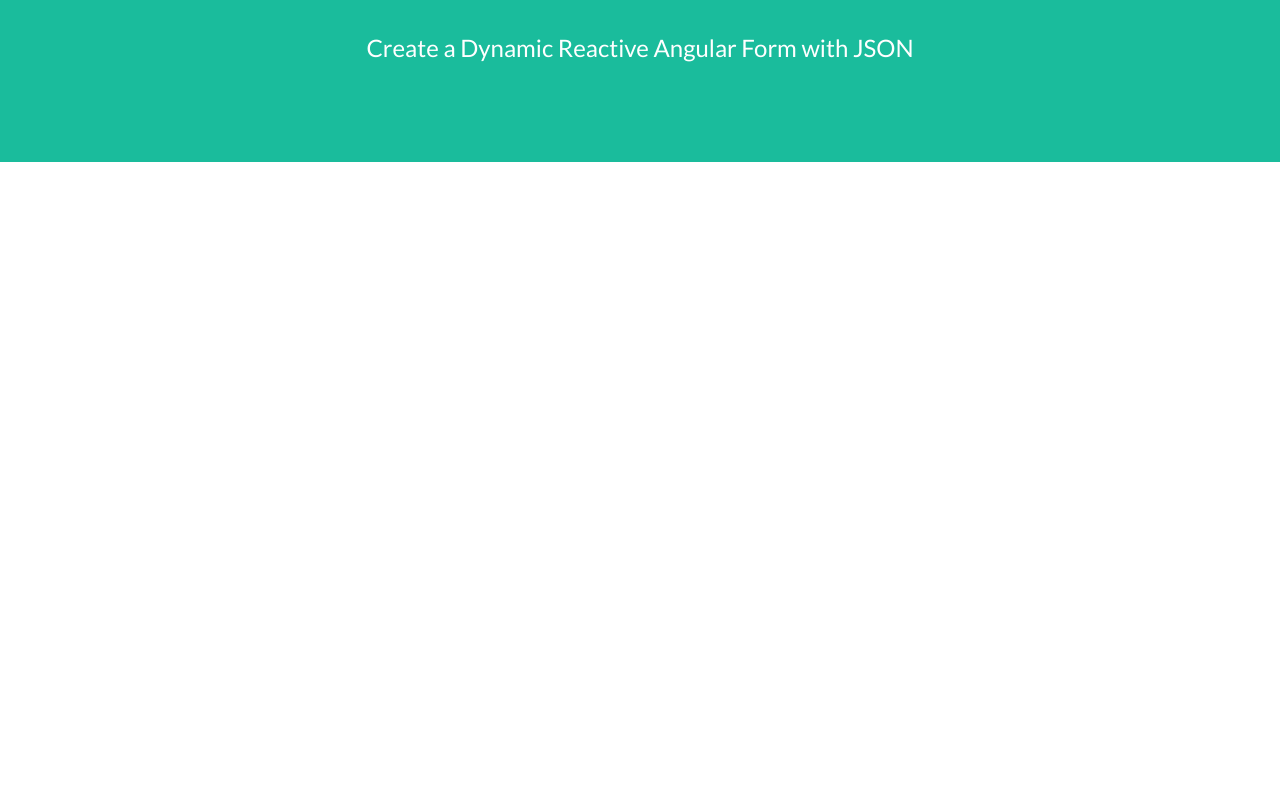
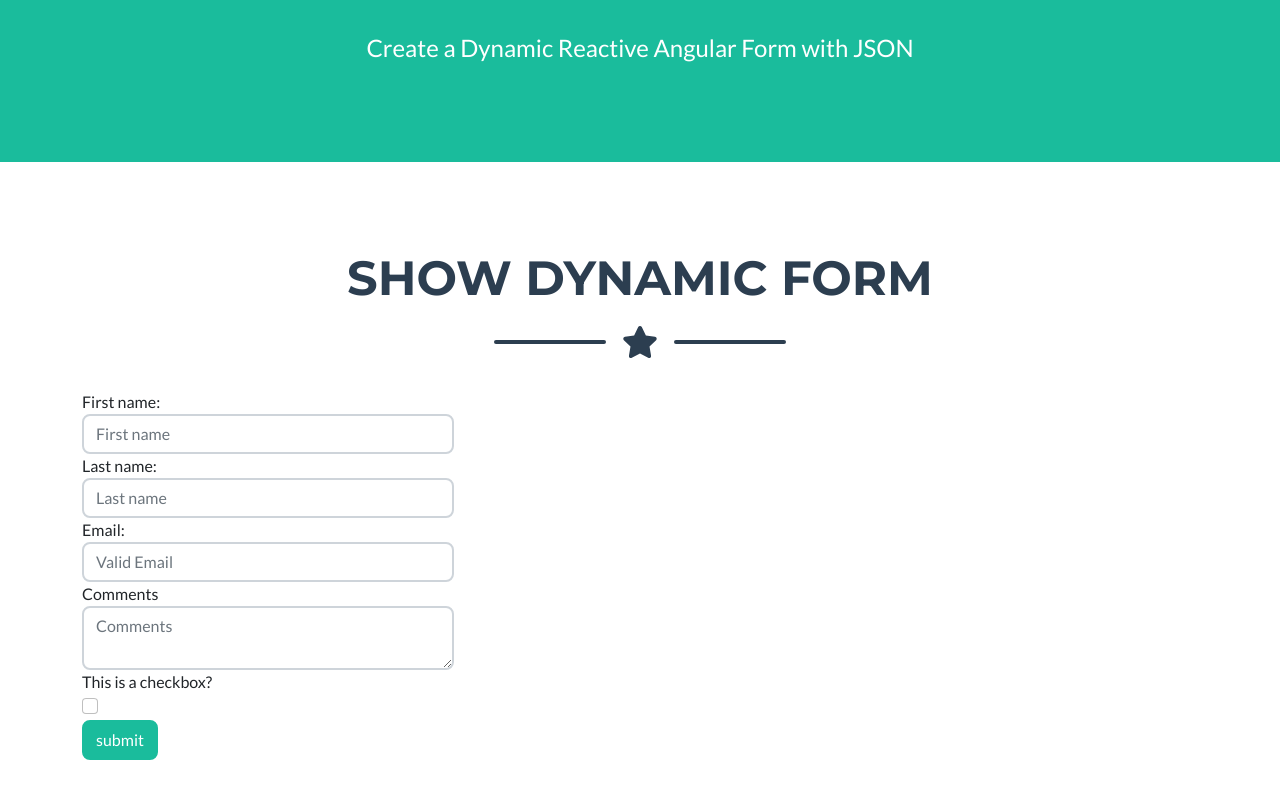
Before and after one commit to mmousa8189/create-a-dynamic-reactive-angular-orm-with-json, an Angular app: page /showdynamicform in a window 1280 px wide. Before the commit this address led to /. Shown: the part 318-1116 px from the top of the page. Before the commit the page ends 800 px from the top, so only its background shows below. Built offline with nearby package versions, Linux system fonts and the light colour scheme.

Commit message:
enhance form

```diff
--- a/src/app/app-routing.module.ts
+++ b/src/app/app-routing.module.ts
@@ -4,8 +4,9 @@
 
 
 const routes: Routes = [
+  { path: 'showdynamicform', component: DynamicFormComponent },
   //{ path: 'buildform', component: HeroesComponent },
-  { path: 'showform', component: DynamicFormComponent }
+  {path: '**', redirectTo: '/' },
 ];
 @NgModule({
   imports: [RouterModule.forRoot(routes)],
--- a/src/app/app.component.html
+++ b/src/app/app.component.html
@@ -8,7 +8,7 @@
       </button>
       <div class="collapse navbar-collapse" id="navbarResponsive">
           <ul class="navbar-nav ms-auto">
-              <li class="nav-item mx-0 mx-lg-1"><a class="nav-link py-3 px-0 px-lg-3 rounded"  routerLink="/showform">Show Form</a></li>
+              <li class="nav-item mx-0 mx-lg-1"><a class="nav-link py-3 px-0 px-lg-3 rounded"  routerLink="/showdynamicform">Show Form</a></li>
               <li class="nav-item mx-0 mx-lg-1"><a class="nav-link py-3 px-0 px-lg-3 rounded" routerLink="/buildform">Form Builder</a></li>
           </ul>
       </div>
--- a/src/app/components/json-form/json-form.component.html
+++ b/src/app/components/json-form/json-form.component.html
@@ -1,7 +1,13 @@
-<form [formGroup]="myForm" (ngSubmit)="onSubmit()">
-  <div *ngFor="let control of jsonFormData?.controls">
-    <label>{{ control.label }}</label>
+
+<form [formGroup]="dynmicForm" (ngSubmit)="onSubmit()">
+  <div
+    class="form-group col-md-4"
+    *ngFor="let control of jsonFormData?.controls"
+  >
+    <label attr.for="{{ control.id }}">{{ control.label }}</label>
     <input
+      class="form-control"
+      attr.id="{{ control.id }}"
       *ngIf="
         [
           'text',
@@ -16,27 +22,30 @@
       [type]="control.type"
       [formControlName]="control.name"
       [value]="control.value"
+      attr.placeholder="{{ control.placeholder }}"
     />
     <textarea
+      class="form-control"
+      attr.id="{{ control.id }}"
       *ngIf="control.type === 'textarea'"
       [formControlName]="control.name"
       [value]="control.value"
+      attr.placeholder="{{ control.placeholder }}"
     ></textarea>
-    <checkbox
-      *ngIf="control.type === 'checkbox'"
-      [formControlName]="control.name"
+    <div class="col-sm-5" *ngIf="['checkbox'].includes(control.type)">
+      <div class="form-check">
+        <input
+          class="form-check-input"
+          attr.id="{{ control.id }}"
 
-    ></checkbox>
-    <toggle
-      *ngIf="control.type === 'toggle'"
-      [formControlName]="control.name"
+          [type]="control.type"
+          [formControlName]="control.name"
+          [value]="control.value"
+        />
+        <label class="form-check-label" attr.for="{{ control.id }}"></label>
+      </div>
+    </div>
+  </div>
 
-    ></toggle>
-    <input type="range" *ngIf="control.type === 'range'"
-    [min]="control.options?.min"
-    [max]="control.options?.max"
-    [formControlName]="control.name">
-
-  </div>
-  <button type="submit">Submit</button>
+  <button type="submit" class="btn btn-primary">submit</button>
 </form>
--- a/src/app/components/json-form/json-form.component.ts
+++ b/src/app/components/json-form/json-form.component.ts
@@ -27,8 +27,10 @@
   icon?: string;
 }
 interface JsonFormControls {
+  id: string;
   name: string;
   label: string;
+  placeholder: string;
   value: string;
   type: string;
   options?: JsonFormControlOptions;
@@ -47,7 +49,7 @@
 })
 export class JsonFormComponent implements OnInit,OnChanges  {
   @Input() jsonFormData : JsonFormData | undefined;
-  public myForm: FormGroup = this.fb.group({});
+  public dynmicForm: FormGroup = this.fb.group({});
   constructor(private fb: FormBuilder,private http: HttpClient) { }
 
   ngOnInit(): void {
@@ -108,7 +110,7 @@
         }
       }
 
-      this.myForm.addControl(
+      this.dynmicForm.addControl(
         control.name,
         this.fb.control(control.value, validatorsToAdd)
       );
@@ -116,7 +118,8 @@
   }
 
   onSubmit() {
-    console.log('Form valid: ', this.myForm.valid);
-    console.log('Form values: ', this.myForm.value);
+    alert('Form valid: '+ this.dynmicForm.valid)
+    console.log('Form valid: ', this.dynmicForm.valid);
+    console.log('Form values: ', this.dynmicForm.value);
   }
 }
--- a/src/assets/my-form.json
+++ b/src/assets/my-form.json
@@ -1,8 +1,10 @@
 {
   "controls": [
     {
+      "id": "firstName",
       "name": "firstName",
       "label": "First name:",
+      "placeholder": "First name",
       "value": "",
       "type": "text",
       "validators": {
@@ -11,45 +13,45 @@
       }
     },
     {
+      "id": "lastName",
       "name": "lastName",
       "label": "Last name:",
+      "placeholder": "Last name",
       "value": "",
       "type": "text",
       "validators": {}
     },
     {
+      "id": "email",
+      "name": "email",
+      "label": "Email:",
+      "placeholder": "Valid Email",
+      "value": "",
+      "type": "email",
+      "validators": {
+        "required": true,
+        "email": true
+      }
+    },
+    {
+      "id": "comments",
       "name": "comments",
       "label": "Comments",
+      "placeholder": "Comments",
       "value": "",
       "type": "textarea",
       "validators": {}
     },
     {
+      "id": "agreeTerms",
       "name": "agreeTerms",
       "label": "This is a checkbox?",
-      "value": "false",
+      "placeholder": "This is a checkbox?",
+      "value": "true",
       "type": "checkbox",
-      "validators": {}
-    },
-    {
-      "name": "size",
-      "label": "",
-      "value": "",
-      "type": "range",
-      "options": {
-        "min": "0",
-        "max": "100",
-        "step": "1",
-        "icon": "sunny"
-      },
-      "validators": {}
-    },
-    {
-      "name": "lightDark",
-      "label": "Do you like toggles?",
-      "value": "false",
-      "type": "toggle",
-      "validators": {}
+      "validators": {
+        "required": true
+      }
     }
   ]
 }
```
